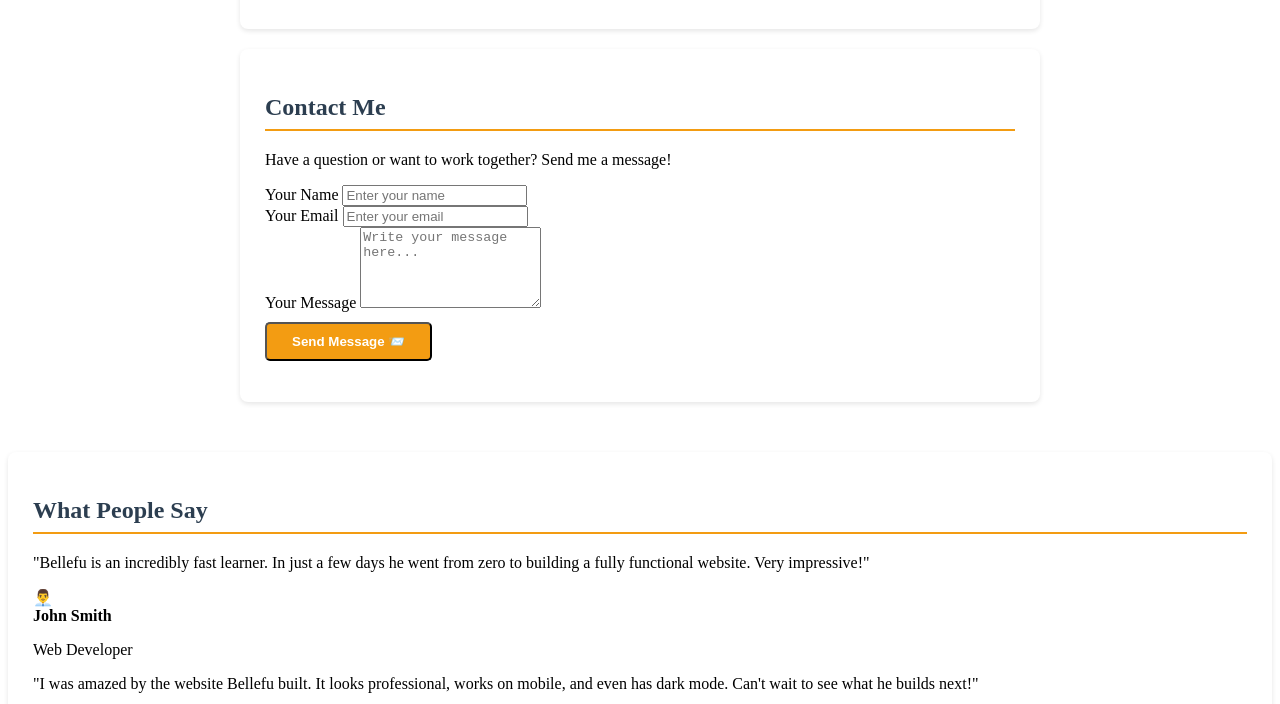
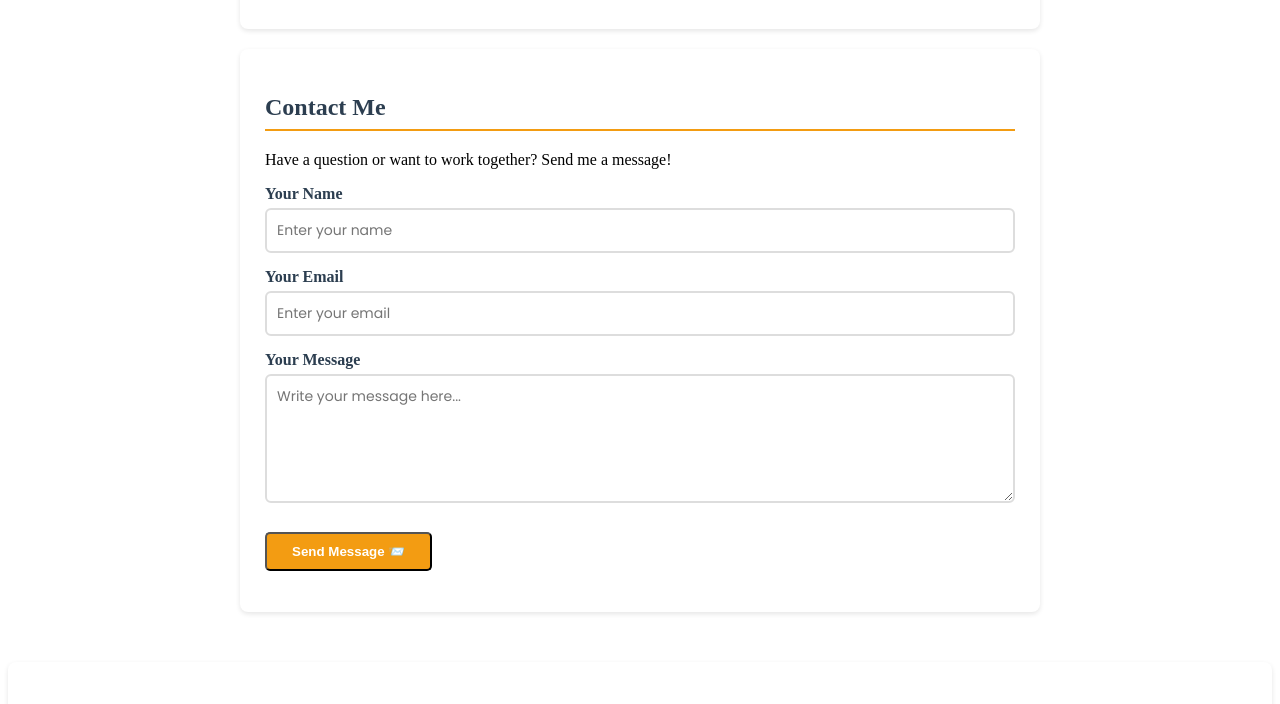
Before and after one commit to codeXcraft-dev/my-website, a plain HTML site: page index.html in a window 1280 px wide. Shown: the part 1159-1863 px from the top of the page. Drawn offline with Linux system fonts and the light colour scheme.

Commit message:
Add files via upload

```diff
--- a/style.css
+++ b/style.css
@@ -1,4 +1,118 @@
-/* G/* Project card styling */
+/* Typing cursor */
+.cursor {
+  display: inline-block;
+  color: #f39c12;
+  font-weight: bold;
+  animation: blink 0.7s infinite;
+}
+
+@keyframes blink {
+  0%, 100% { opacity: 1; }
+  50% { opacity: 0; }
+}/* Testimonials */
+.testimonial-card {
+  background: linear-gradient(135deg, #f39c12, #e67e22);
+  border-radius: 10px;
+  padding: 25px;
+  margin-bottom: 20px;
+  color: white;
+  box-shadow: 0 4px 10px rgba(0,0,0,0.15);
+}
+
+.testimonial-text {
+  font-size: 15px;
+  line-height: 1.7;
+  font-style: italic;
+  margin-bottom: 15px;
+}
+
+.testimonial-author {
+  display: flex;
+  align-items: center;
+  gap: 12px;
+}
+
+.author-avatar {
+  font-size: 35px;
+  background-color: rgba(255,255,255,0.2);
+  border-radius: 50%;
+  width: 55px;
+  height: 55px;
+  display: flex;
+  align-items: center;
+  justify-content: center;
+}
+
+.testimonial-author strong {
+  font-size: 15px;
+  display: block;
+}
+
+.testimonial-author p {
+  margin: 0;
+  font-size: 13px;
+  opacity: 0.85;
+}
+
+/* Dark mode testimonials */
+body.dark .testimonial-card {
+  background: linear-gradient(135deg, #e67e22, #d35400);
+}/* Form styling */
+.form-group {
+  margin-bottom: 15px;
+}
+
+.form-group label {
+  display: block;
+  font-weight: 600;
+  margin-bottom: 5px;
+  color: #2c3e50;
+}
+
+.form-group input,
+.form-group textarea {
+  width: 100%;
+  padding: 10px;
+  border: 2px solid #ddd;
+  border-radius: 6px;
+  font-family: 'Poppins', sans-serif;
+  font-size: 14px;
+  box-sizing: border-box;
+}
+
+.form-group input:focus,
+.form-group textarea:focus {
+  border-color: #f39c12;
+  outline: none;
+}
+
+#form-response {
+  margin-top: 15px;
+  font-weight: 600;
+  color: #27ae60;
+}
+
+/* Dark mode form */
+body.dark .form-group label {
+  color: #eee;
+}
+
+body.dark .form-group input,
+body.dark .form-group textarea {
+  background-color: #0f3460;
+  border-color: #444;
+  color: #eee;
+}/* Animation styles */
+.fade-in {
+  opacity: 0;
+  transform: translateY(30px);
+  transition: opacity 0.6s ease, transform 0.6s ease;
+}
+
+.fade-in.visible {
+  opacity: 1;
+  transform: translateY(0);
+}/* G/* Project card styling */
 .project-card {
   background-color: white;
   border-left: 4px solid #f39c12;
```
